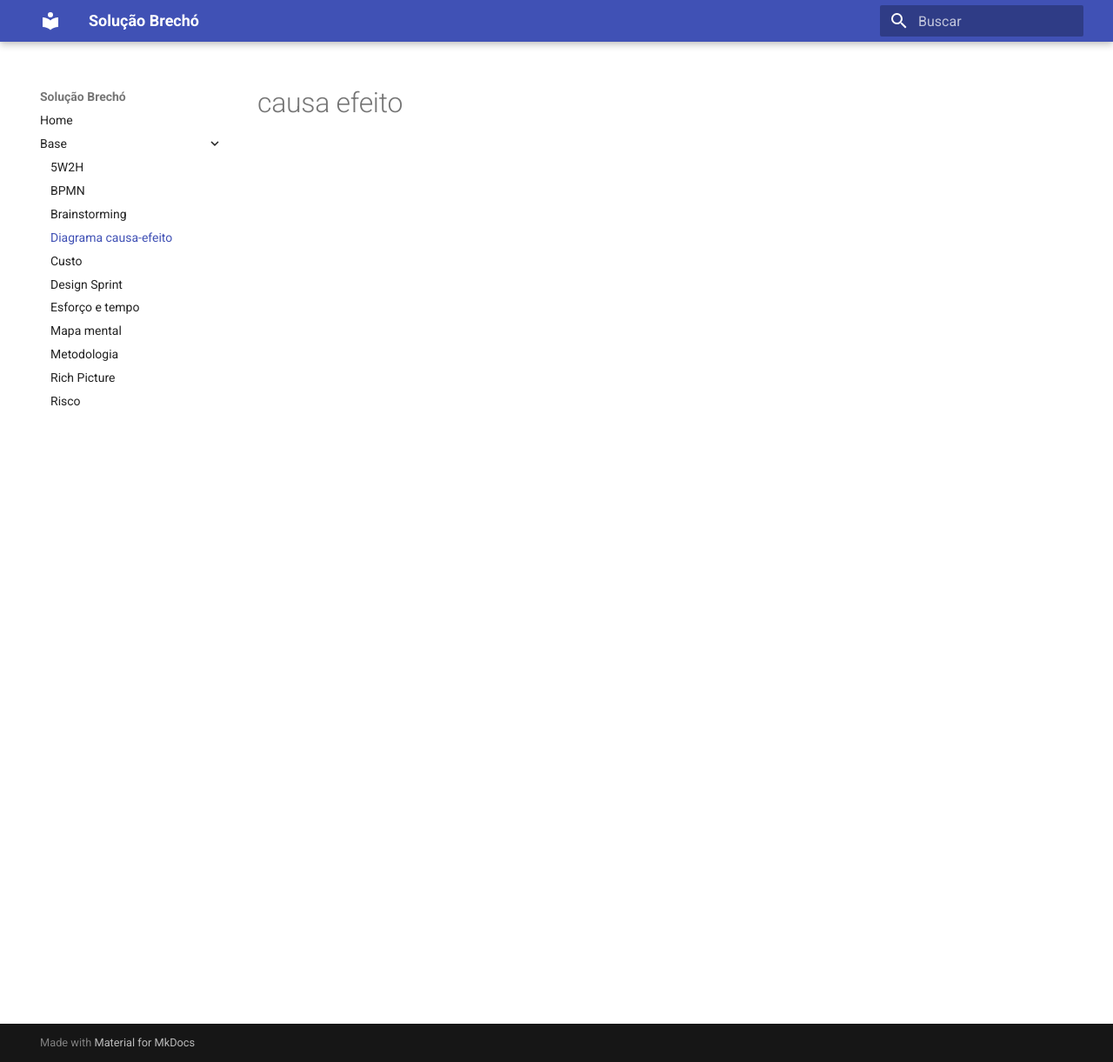
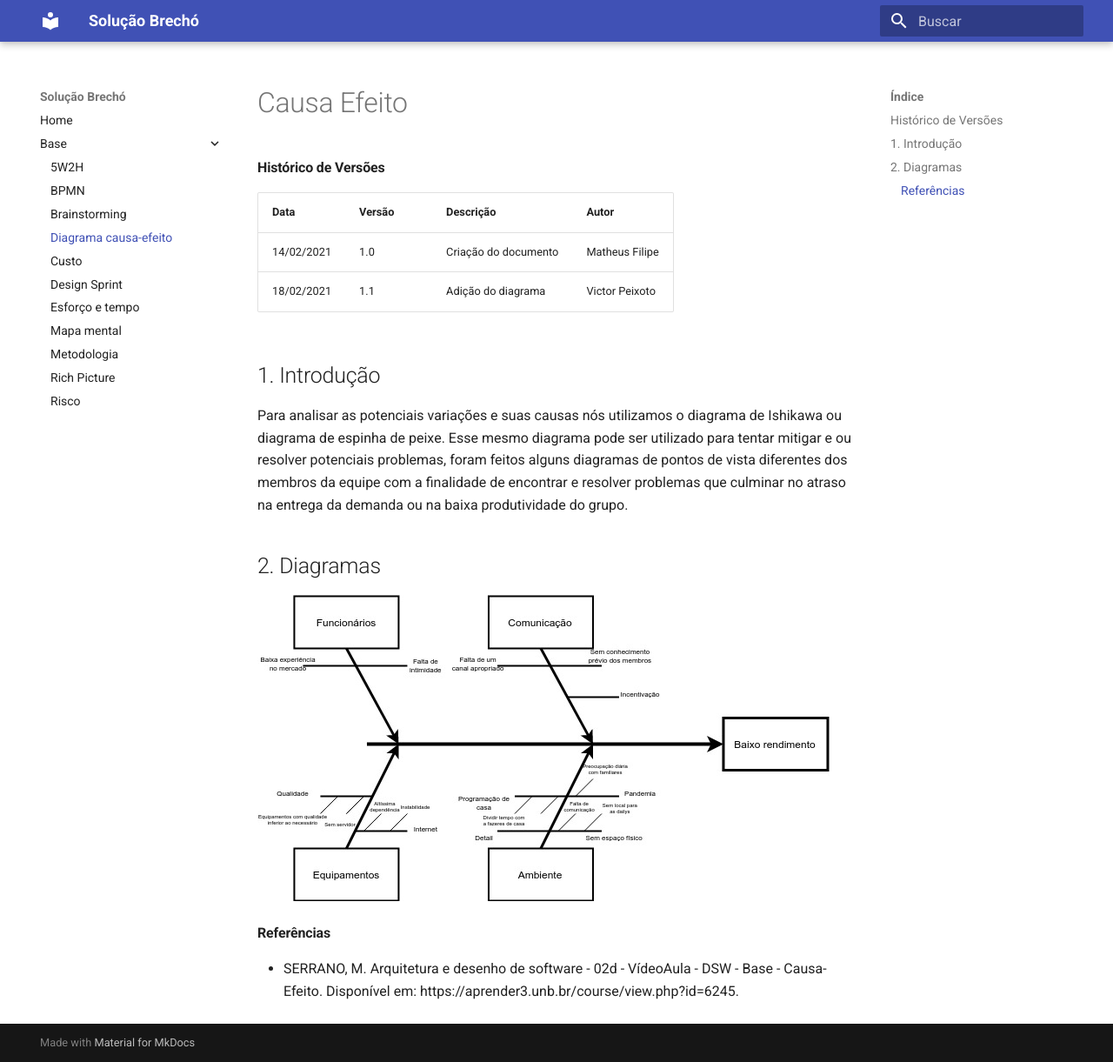
Before and after one commit to UnBArqDsw2020-2/2020.2_G4, an MkDocs documentation site: the page built from docs/base/causa-efeito.md, in a window 1280 px wide and 1221 px high. Shown: the whole window at 87% size. Built offline with MkDocs 1.6.1 and Material for MkDocs 9.7.7, drawn with Linux system fonts in a browser that asks for light colours; old or Windows-style settings are respelled for this version of MkDocs.

Commit message:
Commit: #12 - Adição do diagrama e introdução

```diff
--- a/docs/base/causa-efeito.md
+++ b/docs/base/causa-efeito.md
@@ -1 +1,20 @@
-# causa efeito
+# Causa Efeito
+
+#### Histórico de Versões
+
+| Data | Versão | Descrição | Autor |
+|------|--------|-----------|-------|
+| 14/02/2021 | 1.0 | Criação do documento | Matheus Filipe |
+| 18/02/2021 | 1.1 | Adição do diagrama | Victor Peixoto |
+
+##  1. Introdução
+
+Para analisar as potenciais variações e suas causas nós utilizamos o diagrama de Ishikawa ou diagrama de espinha de peixe. Esse mesmo diagrama pode ser utilizado para tentar mitigar e ou resolver potenciais problemas, foram feitos alguns diagramas de pontos de vista diferentes dos membros da equipe com a finalidade de encontrar e resolver problemas que culminar no atraso na entrega da demanda ou na baixa produtividade do grupo.
+
+## 2. Diagramas
+
+![CEVictor](./causa-efeito/causa-efeito-victor.jpg)
+
+#### Referências
+
+* SERRANO, M. Arquitetura e desenho de software - 02d - VídeoAula - DSW - Base - Causa-Efeito. Disponível em: https://aprender3.unb.br/course/view.php?id=6245.
```
Also changed, not shown: docs/base/causa-efeito/causa-efeito-victor.jpg (added).
